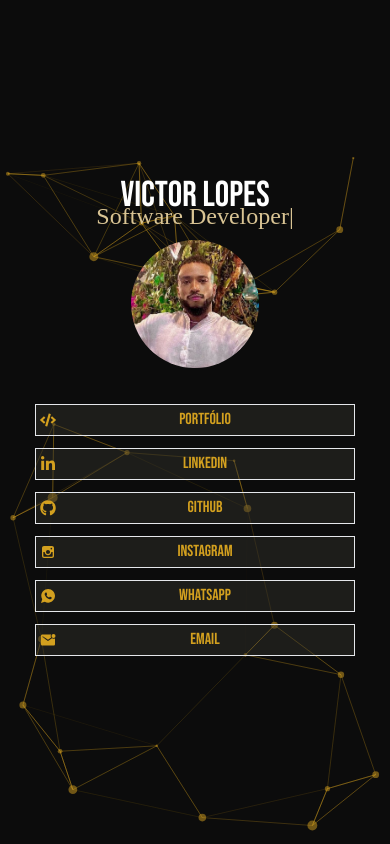
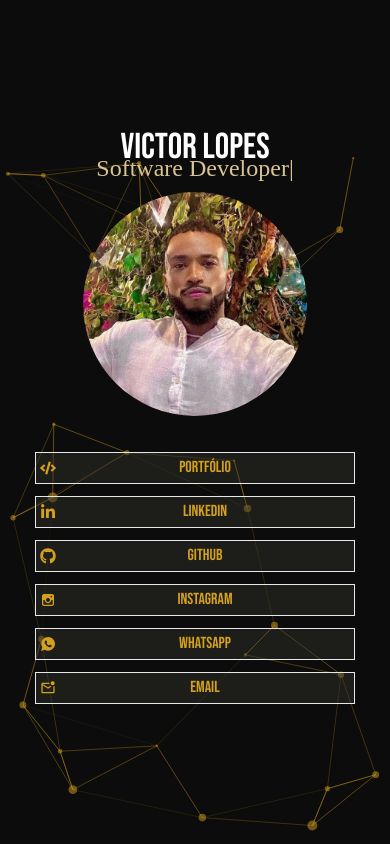
Before and after one commit to VictorLopesz/linktree, a Next.js app: page / in a window 390 px wide. Built offline with nearby package versions, Linux system fonts and the light colour scheme; a web font is replaced by a local one.

Commit message:
projeto finalizado

```diff
--- a/package.json
+++ b/package.json
@@ -9,14 +9,17 @@
     "lint": "next lint"
   },
   "dependencies": {
+    "@emotion/react": "^11.11.1",
     "daisyui": "^4.4.19",
     "next": "14.0.3",
     "next-themes": "^0.2.1",
     "react": "^18",
+    "react-awesome-reveal": "^4.2.7",
     "react-dom": "^18",
     "react-icons": "^4.12.0",
     "react-tsparticles": "^2.12.2",
     "react-type-animation": "^3.2.0",
+    "scrollreveal": "^4.0.9",
     "tsparticles": "^2.12.0"
   },
   "devDependencies": {
--- a/src/app/page.tsx
+++ b/src/app/page.tsx
@@ -1,14 +1,18 @@
 'use client'
-import Image from 'next/image'
 import { FaCode, FaLinkedinIn, FaGithub } from "react-icons/fa";
-import { IoLogoWhatsapp, IoMdMailUnread } from "react-icons/io";
+import { IoLogoWhatsapp } from "react-icons/io";
 import { TiSocialInstagram } from "react-icons/ti";
 import minhaFoto from '../../public/assets/minhaFoto.jpeg';
 import ParticlesContainer from './components/ParticlesContainer';
 import { TypeAnimation } from 'react-type-animation';
+import { MdOutlineMarkEmailUnread } from "react-icons/md";
+import { Fade } from "react-awesome-reveal";
+
+
 
 
 export default function Home() {
+
   return (
     <>
 
@@ -16,7 +20,13 @@ export default function Home() {
         <div className="flex justify-center absolute z-50 bg-[#0c0c0c] items-center w-full h-screen">
           <ParticlesContainer />
           <div className="text-center z-50 absolute">
+            <Fade
+            direction="down"
+            triggerOnce={true}
+            duration={4000}
+            >
             <h1 className="text-4xl -mb-4 md:text-3xl lg:text-3xl xl:text-4xl font-bebas text-white">Victor Lopes</h1>
+            </Fade>
             <h3 className="font-metal text-2xl -mb-4 lg:text-4xl xl:text-3xl text-[#d9c494]">
               <TypeAnimation
                 sequence={[
@@ -35,20 +45,27 @@ export default function Home() {
               />
             </h3>
             <br />
+            <Fade
+            direction="right"
+            triggerOnce={true}
+            duration={3000}
+            >
             <div className="justify-center items-center flex">
               <img
                 src={minhaFoto.src}
                 alt="minhaFoto"
-                className="w-32 h-32 md:w-48 md:h-48 lg:w-40 lg:h-40 xl:w-52 xl:h-52 rounded-full"
-              />
+                className="w-56 h-56 md:w-52 md:h-52 lg:w-40 lg:h-40 xl:w-52 xl:h-52 rounded-full"
+                />
             </div>
+                </Fade>
             <br />
 
+        <Fade cascade damping={0.3}>
             <a href="">
               <div
                 className="
               flex justify-between items-center border
-              ease-in-out duration-300 w-80 h-8 m-3 hover:bg-white
+              w-80 h-8 m-3 hover:bg-[#D3A01F]
               text-[#D3A01F] bg-[#35342d72] hover:text-[#000000d0]
                 active:text-white active:bg-[#000000d0] font-bebas
                 ">
@@ -61,10 +78,12 @@ export default function Home() {
               </div>
             </a>
 
+
+
             <a href="">
               <div className="
               flex justify-between items-center border
-              ease-in-out duration-300 w-80 h-8 m-3 hover:bg-white
+              ease-in-out duration-300 w-80 h-8 m-3 hover:bg-[#D3A01F]
               text-[#D3A01F] bg-[#35342d72] hover:text-[#000000d0]
               active:text-white active:bg-[#000000d0] font-bebas">
                 <div className="">
@@ -76,10 +95,11 @@ export default function Home() {
               </div>
             </a>
 
+
             <a href="">
               <div className="
               flex justify-between items-center border
-              ease-in-out duration-300 w-80 h-8 m-3 hover:bg-white
+              ease-in-out duration-300 w-80 h-8 m-3 hover:bg-[#D3A01F]
               text-[#D3A01F] bg-[#35342d72] hover:text-[#000000d0]
               active:text-white active:bg-[#000000d0] font-bebas">
                 <div className="">
@@ -91,10 +111,11 @@ export default function Home() {
               </div>
             </a>
 
+
             <a href="">
               <div className="
               flex justify-between items-center border
-              ease-in-out duration-300 w-80 h-8 m-3 hover:bg-white
+              ease-in-out duration-300 w-80 h-8 m-3 hover:bg-[#D3A01F]
               text-[#D3A01F] bg-[#35342d72] hover:text-[#000000d0]
               active:text-white active:bg-[#000000d0] font-bebas">
                 <div className="">
@@ -105,10 +126,11 @@ export default function Home() {
                 </div>
               </div>
             </a>
+
             <a href="">
               <div className="
               flex justify-between items-center border
-              ease-in-out duration-300 w-80 h-8 m-3 hover:bg-white
+              ease-in-out duration-300 w-80 h-8 m-3 hover:bg-[#D3A01F]
               text-[#D3A01F] bg-[#35342d72] hover:text-[#000000d0]
               active:text-white active:bg-[#000000d0] font-bebas">
                 <div className="">
@@ -120,20 +142,23 @@ export default function Home() {
               </div>
             </a>
 
+
+
             <a href="">
               <div className="
               flex justify-between items-center border
-              ease-in-out duration-300 w-80 h-8 m-3 hover:bg-white
+              ease-in-out duration-300 w-80 h-8 m-3 hover:bg-[#D3A01F]
               text-[#D3A01F] bg-[#35342d72] hover:text-[#000000d0]
               active:text-white active:bg-[#000000d0] font-bebas">
                 <div className="">
-                  <IoMdMailUnread className="ml-1" />
+                  <MdOutlineMarkEmailUnread className="ml-1" />
                 </div>
                 <div className="flex justify-center items-center w-full">
                   Email
                 </div>
               </div>
             </a>
+       </Fade>
           </div>
         </div>
 
```
Also changed, not shown: 1 other file (tests, documents, lock files or other folders).
